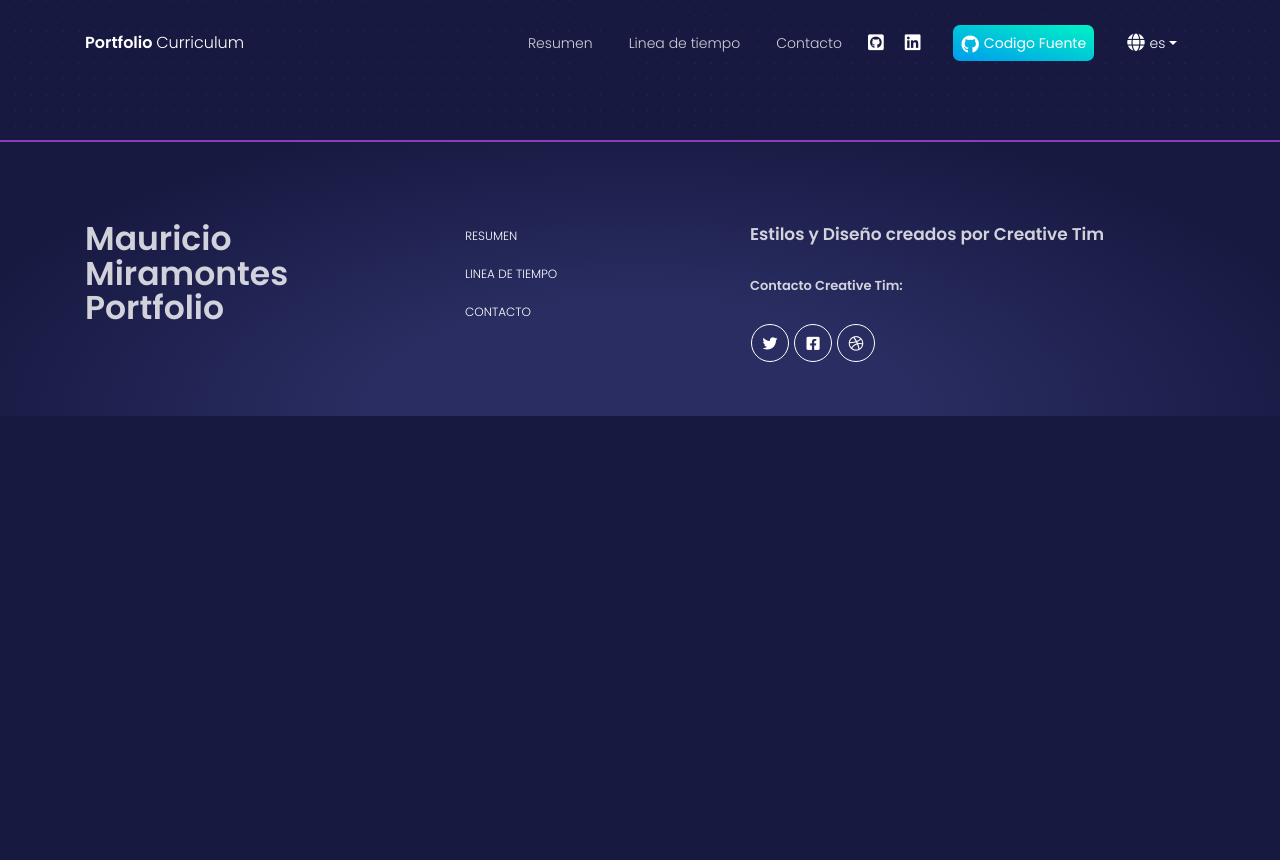
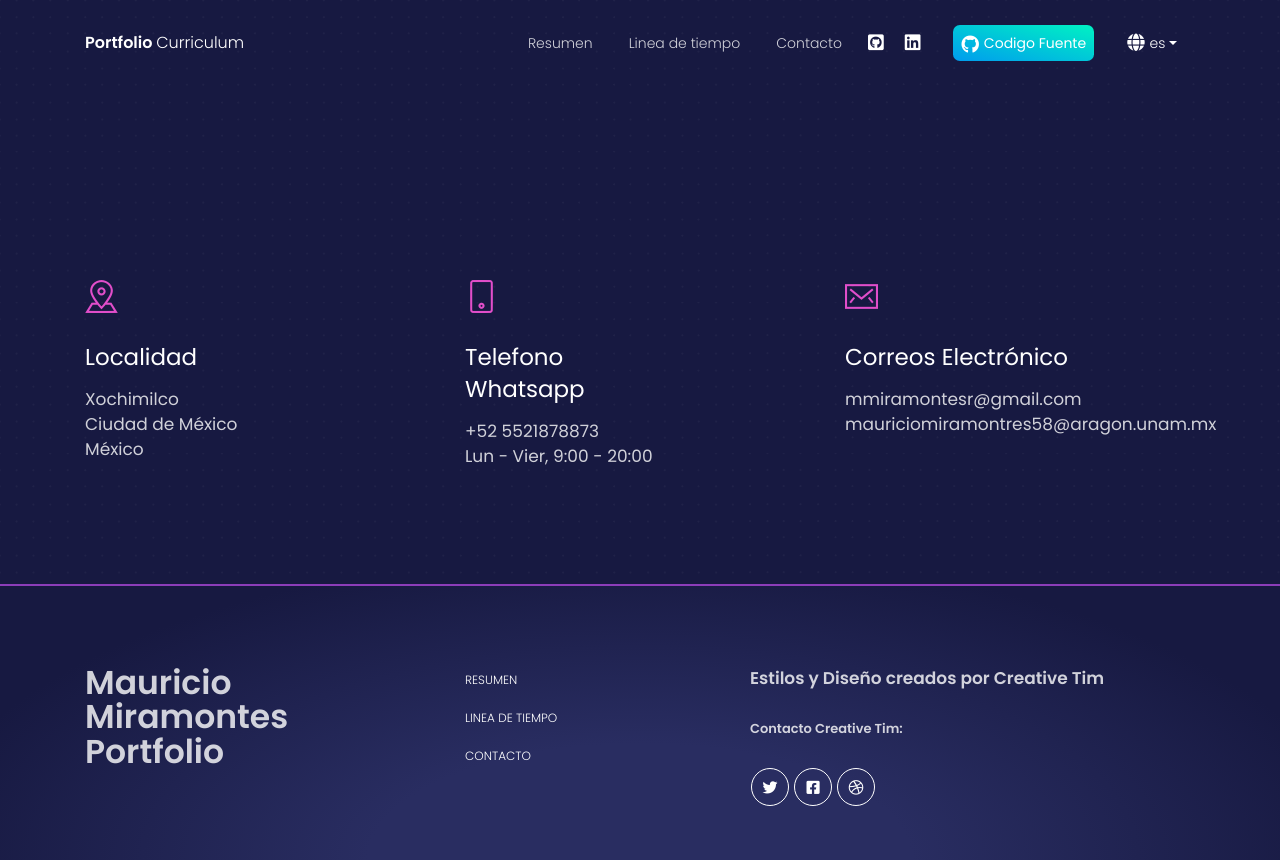
Before and after one commit to MauricioMiramontes/react-portfolio, a React (Create React App) app: page /contacto in a window 1280 px wide. Before the commit the page ends 800 px from the top, so only its background shows below. Built offline with nearby package versions, Linux system fonts and the light colour scheme.

Commit message:
Se agrega informacion de contacto

```diff
--- a/src/views/Contacto.js
+++ b/src/views/Contacto.js
@@ -1,6 +1,19 @@
 import Footer from 'components/Footer/Footer';
 import NavbarComp from 'components/Navbars/Navbar';
 import React from 'react';
+
+// reactstrap components
+import {
+  Card,
+  CardHeader,
+  CardBody,
+  ListGroupItem,
+  ListGroup,
+  Container,
+  Row,
+  Col,
+} from "reactstrap";
+
 
 function Contacto(props) {
   return (
@@ -8,7 +21,59 @@ function Contacto(props) {
       <NavbarComp lenguage={props.lenguage} changeLenguage={props.changeLenguage} />
       <div className="wrapper index-page">
         <section className="section">
+          <Container>
+            <Row>
 
+              <Col md="4">
+                <div className="info ">
+                  <div className="icon icon-primary">
+                    <i className="tim-icons icon-square-pin" />
+                  </div>
+                  <div className="description">
+                    <h3 className="info-title">
+                      {props.lenguage === "es" ? <>Localidad</> : <>Location</>}
+                    </h3>
+                    <h4>
+                      Xochimilco<br />
+                      Ciudad de México<br />
+                      México
+                    </h4>
+                  </div>
+                </div>
+              </Col>
+              <Col md="4" className = "">
+                <div className="info ">
+                  <div className="icon icon-primary">
+                    <i className="tim-icons icon-mobile" />
+                  </div>
+                  <div className="description">
+                    <h3 className="info-title">
+                    {props.lenguage === "es" ? <>Telefono <br/> Whatsapp</> : <>Phone number <br/> Whatsapp</>}
+                    </h3>
+                    <h4>
+                      +52 5521878873 <br />
+                      {props.lenguage === "es" ? <>Lun - Vier, 9:00 - 20:00</> : <>Mon - Fri, 9:00 - 20:00</>}
+                    </h4>
+                  </div>
+                </div>
+              </Col>
+              <Col md="4">
+                <div className="info">
+                  <div className="icon icon-primary">
+                    <i className="tim-icons icon-email-85" />
+                  </div>
+                  <div className="description">
+                    <h3 className="info-title"> {props.lenguage === "es" ? <>Correos Electrónico</> : <>Emails</>}</h3>
+                    <h4>
+                      mmiramontesr@gmail.com<br />
+                      mauriciomiramontres58@aragon.unam.mx
+                    </h4>
+                  </div>
+                </div>
+              </Col>
+
+            </ Row>
+          </Container>
         </section>
       </div>
       <Footer lenguage={props.lenguage} />
```
